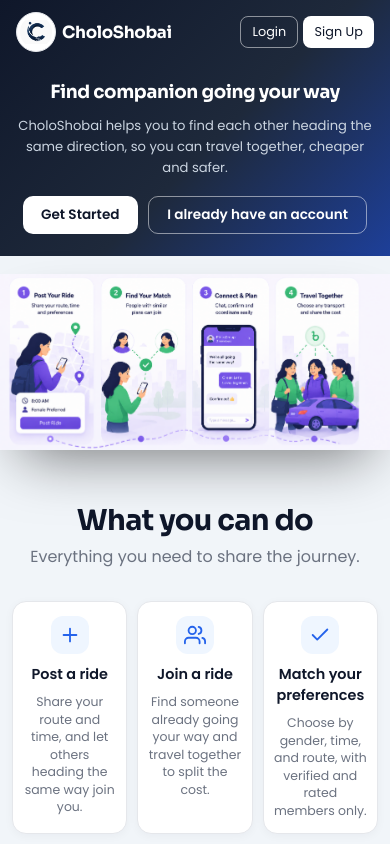
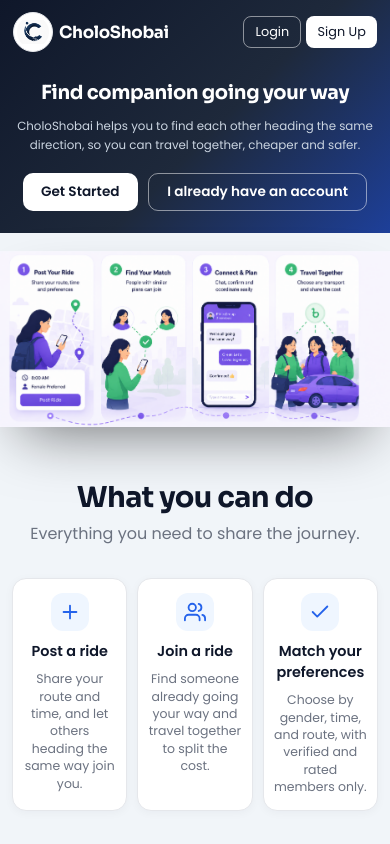
Before and after one commit to dipita-tasnim/CholoShobai, a React (Create React App) app in the folder frontend/: page /welcome in a window 390 px wide. Built offline with nearby package versions, Linux system fonts and the light colour scheme; no server answers.

Commit message:
style(landing): bigger mobile heading, smaller subtext

```diff
--- a/frontend/src/index.css
+++ b/frontend/src/index.css
@@ -1238,14 +1238,14 @@ body, html {
 
 @media (max-width: 768px) {
   .landing-hero { margin-top: -1rem; }
-  .landing-hero-inner { padding: 12px 16px 22px; }
+  .landing-hero-inner { padding: 12px 13px 22px; }
   .landing-nav { margin-bottom: 28px; }
   .landing-hero h1 {
-    font-size: clamp(1rem, 4.7vw, 1.6rem);
+    font-size: clamp(1.05rem, 5vw, 1.7rem);
     white-space: nowrap;
     margin-bottom: 12px;
   }
-  .landing-hero p { font-size: 0.82rem; margin-bottom: 18px; }
+  .landing-hero p { font-size: 0.74rem; margin-bottom: 18px; }
   .hero-actions { gap: 10px; }
   .hero-actions .lp-btn-lg {
     width: auto;
```
